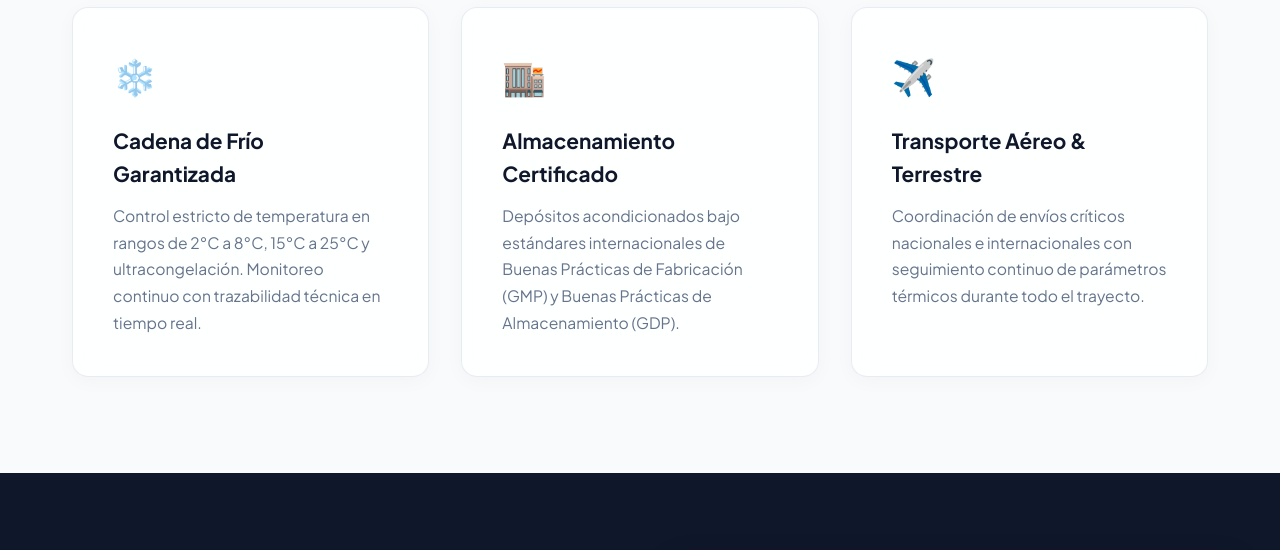
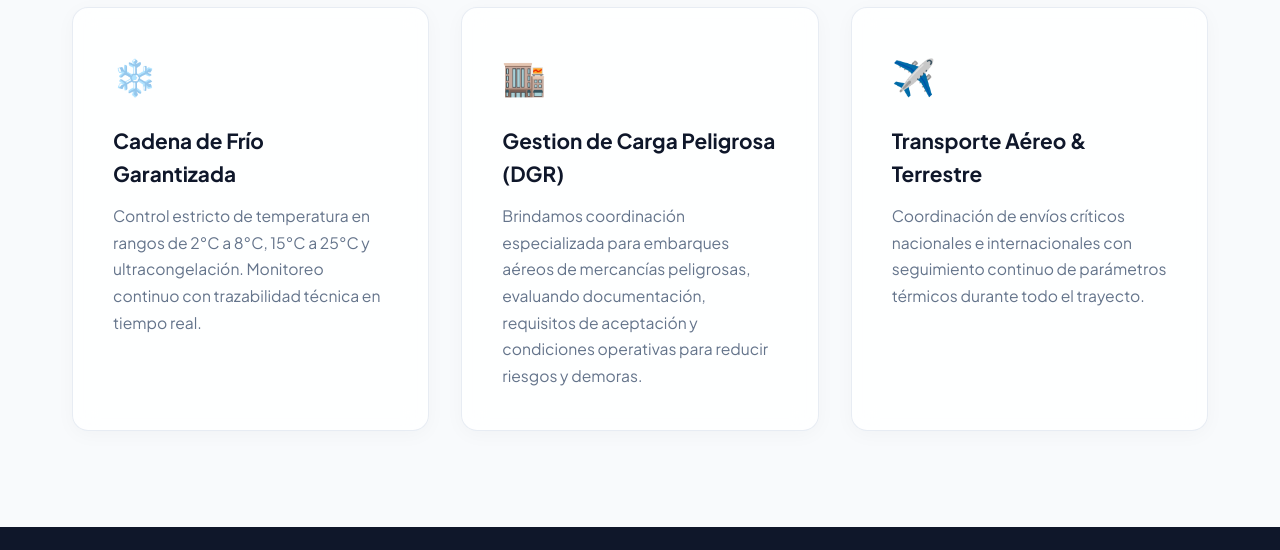
Before and after one commit to ggironte-hash/gplog-website, a website: page index.html in a window 1280 px wide. Shown: the part 2780-3330 px from the top of the page. Drawn offline with Linux system fonts and the light colour scheme.

Commit message:
Update index.html

```diff
--- a/index.html
+++ b/index.html
@@ -756,8 +756,8 @@
             </div>
             <div class="card">
                 <div class="card-icon">🏬</div>
-                <h3>Almacenamiento Certificado</h3>
-                <p>Depósitos acondicionados bajo estándares internacionales de Buenas Prácticas de Fabricación (GMP) y Buenas Prácticas de Almacenamiento (GDP).</p>
+                <h3>Gestion de Carga Peligrosa (DGR)</h3>
+                <p>Brindamos coordinación especializada para embarques aéreos de mercancías peligrosas, evaluando documentación, requisitos de aceptación y condiciones operativas para reducir riesgos y demoras.</p>
             </div>
             <div class="card">
                 <div class="card-icon">✈️</div>
```
